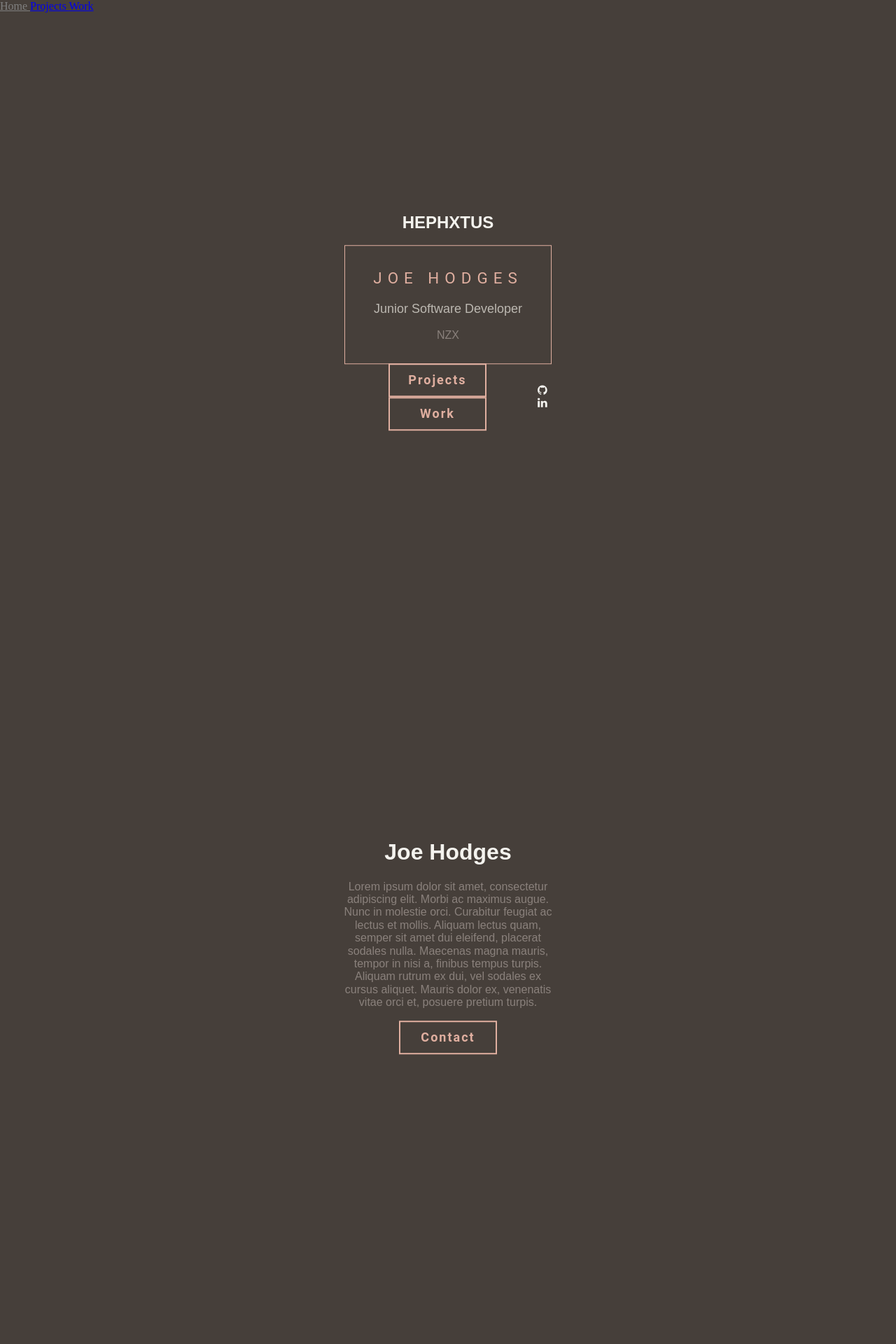
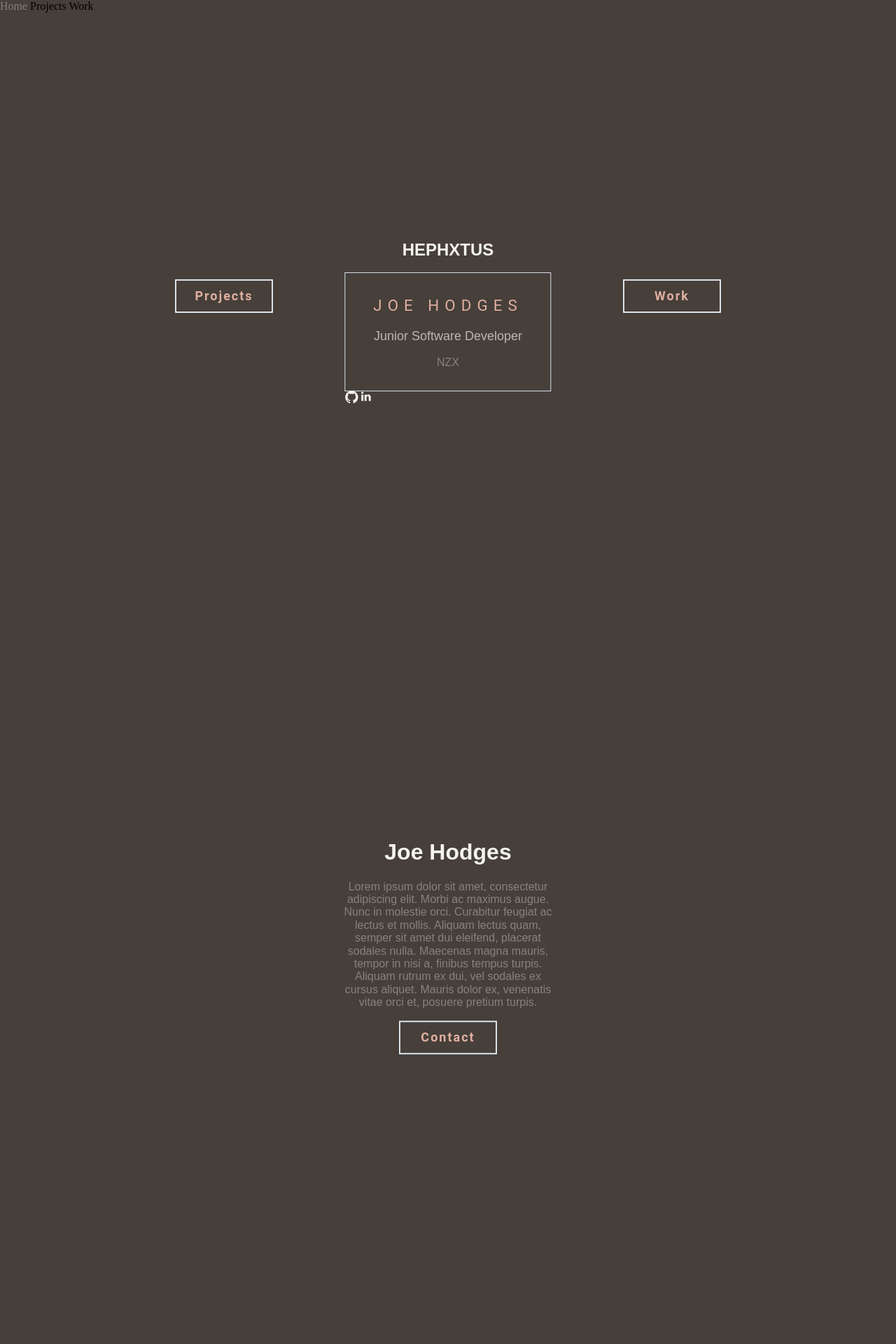
Before and after one commit to hephxtus/hephxtus.github.io, a Jekyll site: the page built from index.markdown, in a window 1280 px wide. Shown: the top 1920 px of the page at 70% size. Built offline with Jekyll 4.4.1, drawn with Linux system fonts in a browser that asks for light colours.

Commit message:
pretiffy

```diff
--- a/_layouts/home.html
+++ b/_layouts/home.html
@@ -2,6 +2,32 @@
 <html>
 <head>
 <link rel="stylesheet" href="/assets/css/styles.css">
+<style>
+    .button-left-container {
+    max-width: 300px;
+    margin: auto;
+    text-align: center;
+    font-family: arial;
+
+    position: absolute;
+    top: 47%;
+    left: 25%;
+    transform: translate(-50%, -50%);
+
+  }
+  .button-right-container {
+    max-width: 300px;
+    margin: auto;
+    text-align: center;
+    font-family: arial;
+
+    position: absolute;
+    top: 47%;
+    left: 75%;
+    transform: translate(-50%, -50%);
+
+  }
+</style>
 </head>
 <body>
     <!-- <div style="background-image: url('assets/img/Crypto%20(2).jpg');"> -->
@@ -13,8 +39,15 @@
         </div> -->
         <section id="Home">
             <div>
+                <div class="button-left-container">
+                <a href="/projects/"><button>Projects</button></a>
+                </div>
 
-                    <div class="card">
+                <div class="button-right-container">
+                    <a href="/work/"><button>Work</button></a>
+                </div>
+
+                <div class="card">
 
                     <h2 style="text-align:center">{{site.title | upcase}}</h2>
                     <a href="#About"><div class="box">
@@ -22,12 +55,8 @@
                         <p class="title">{{site.role}}</p>
                         <p>{{site.company}}</p>
                     </div></a>
-                    <div style="margin-top:10px;">
-                        <a href="/projects/"><button>Projects</button></a>
-                        <a href="/work/"><button>Work</button></a>
-                    </div>
-                    <div style="margin-top: 10px; margin-bottom: 10px">
-                        <a href="https://github.com/{{site.github_username}}"><i class="fa fa-github"></i></a>
+                    <div style="margin-top: 20px; text-align: center;">
+                        <a href="https://github.com/{{site.github_username}}"><i class="fa fa-github fa-lg"></i></a>
                         <a href="https://www.linkedin.com/in/{{site.linkedin_username}}"><i class="fa fa-linkedin"></i></a>
                     </div>
 
--- a/assets/css/styles.scss
+++ b/assets/css/styles.scss
@@ -10,7 +10,7 @@
  *  License - http://fontawesome.io/license (Font: SIL OFL 1.1, CSS: MIT License)
  */
 
- .fa { color: #F4F3EE !important; }
+
 
 .card {
     // box-shadow: 0 4px 8px 0 rgba(215, 190, 105, 0.2);
@@ -41,16 +41,22 @@
   }
 
 .box {
-  outline: 1px solid #E0AFA0 ;
+  outline: 1px solid #DBE2E9 ;
   display: inline-block;
   padding: 15px 40px;
 }
 
+.box:hover {
+  outline: 1px solid #E0AFA0;
+  background-color: transparent;
+}
+
 /* CSS */
 button {
+  text-decoration: none;
   background-color: transparent;
   align-items: center;
-  border: 2px solid #E0AFA0;
+  border: 2px solid #DBE2E9;
   box-sizing: border-box;
   color: #E0AFA0;
   cursor: pointer;
@@ -76,17 +82,16 @@
 
 }
 
-.button:focus {
+button:focus {
   color: #171e29;
 }
 
-.button:hover {
-  border-color: #06f;
-  color: #06f;
+button:hover {
+  border-color: #E0AFA0;
   fill: #06f;
 }
 
-.button:active {
+button:active {
   border-color: #06f;
   color: #06f;
   fill: #06f;
@@ -116,11 +121,11 @@
     text-align: center;
 }
 
-// a {
-//     text-decoration: none;
-//     font-size: 22px;
-//     color: black;
-//   }
+a {
+    text-decoration: none;
+    // font-size: 22px;
+    color: black;
+  }
 
 // button:hover, a:hover {
 //     opacity: 0.7;
@@ -151,4 +156,18 @@
   color: #8A817C;
 }
 
+
+i { color: #F4F3EE; }
+i:hover {
+  color: #E0AFA0;
+}
+
+h1:hover {
+  color: #E0AFA0;
+}
+
+h2:hover {
+  color: #E0AFA0;
+}
+
 section{display:block}
```
